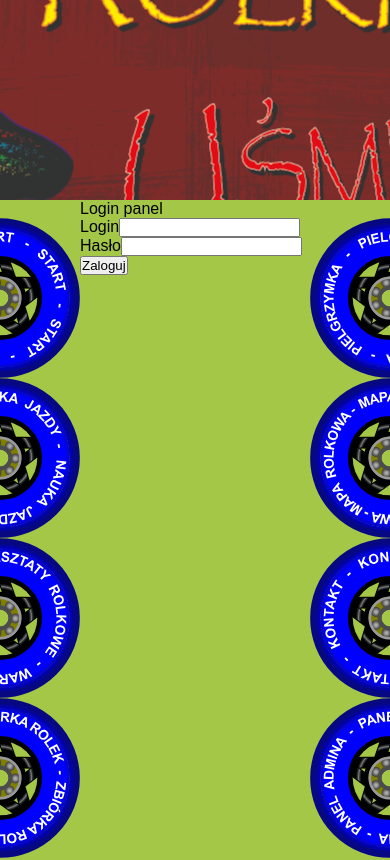
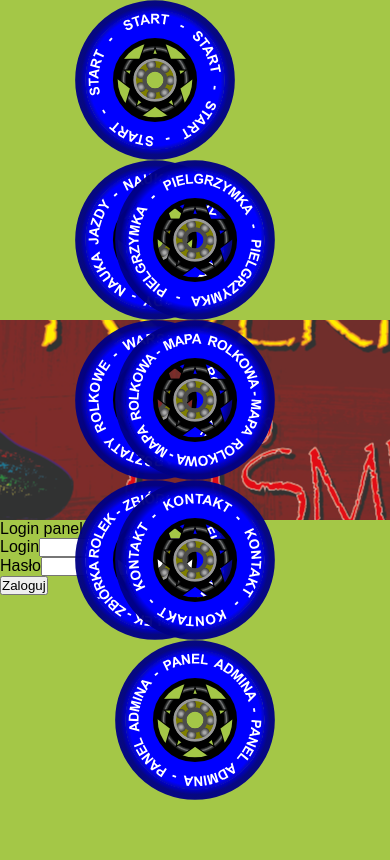
Before and after one commit to Keszua/Rolki_za_usmiech, a React (Create React App) app: page /login in a window 390 px wide. Shown: the top 860 px of the page. Built offline with nearby package versions, Linux system fonts and the light colour scheme.

Commit message:
Zamiana menu z li na div
Dopisałem
    "@material-ui/core": "^4.8.0",
    "@material-ui/icons": "^4.5.1",
I wywołałem polecenie npm install

```diff
--- a/package.json
+++ b/package.json
@@ -3,6 +3,8 @@
   "version": "0.1.0",
   "private": true,
   "dependencies": {
+    "@material-ui/core": "^4.8.0",
+    "@material-ui/icons": "^4.5.1",
     "@testing-library/jest-dom": "^4.2.4",
     "@testing-library/react": "^9.4.0",
     "@testing-library/user-event": "^7.2.1",
--- a/public/index.html
+++ b/public/index.html
@@ -1,5 +1,5 @@
 <!DOCTYPE html>
-<html lang="en">
+<html lang="pl">
   <head>
     <meta charset="utf-8" />
     <link rel="icon" href="%PUBLIC_URL%/favicon.ico" />
--- a/src/css/style.css
+++ b/src/css/style.css
@@ -29,6 +29,20 @@ html {
   .main {
     -ms-grid-columns: 80px 1fr 80px;
         grid-template-columns: 80px 1fr 80px;
+  }
+}
+
+@media (max-width: 800px) {
+  .main {
+    -ms-grid-columns: 1fr;
+        grid-template-columns: 1fr;
+    -ms-grid-rows: 160px 160px 200px minmax(130vh, 1fr) auto;
+        grid-template-rows: 160px 160px 200px minmax(130vh, 1fr) auto;
+        grid-template-areas: "menuL"
+ "menuR"
+ "header"
+ "page  "
+ "footer";
   }
 }
 
@@ -119,7 +133,13 @@ html {
 }
 
 .navigation a {
-  display: block;
+  display: -webkit-box;
+  display: -ms-flexbox;
+  display: flex;
+  -webkit-box-orient: vertical;
+  -webkit-box-direction: normal;
+      -ms-flex-direction: column;
+          flex-direction: column;
   width: 160px;
   height: 160px;
   text-decoration: none;
--- a/src/layouts/Navigation.js
+++ b/src/layouts/Navigation.js
@@ -1,4 +1,4 @@
-import React, {useRef, useEffect} from 'react';
+import React, {Component, useRef, useEffect} from 'react';
 import '../css/style.css';
 import { NavLink } from 'react-router-dom';
 import Animated1 from '../components/Anim-mouse-mow';
@@ -6,6 +6,8 @@ import Animated2 from '../components/Anim-pageYOffset';
 import AnimRotateLoop from '../components/Anim-rotate_loop';
 
 import { TweenMax, TimelineMax, Power3 } from 'gsap';
+import MenuRoundedIcon from '@material-ui/icons/MenuRounded';
+
 
 
 //import img1 from '../images/wheel3-640.png';
@@ -35,22 +37,17 @@ const list = [
     {name: "Panel admina",      img: img_pa, dir: "right", path: "/admin"},
 ]
 
-const Navigation = (props) => {
+class Navigation extends Component {
+    state = {
+        widthSize: 0,
+    }
 
-//-------------------------
-//Poczytać na : https://www.npmjs.com/package/react-gsap
-//Obejżeć https://www.youtube.com/watch?v=_-YfoAzIDzw
-    let logoItem = useRef('hello')
-    // useEffect(() => {
-    //   console.log("LogoItem:",logoItem);
-    //   //logoItem.style.display='none'; //efekt znikniecia
-    //   TweenMax.to(logoItem, 3, {x:100, ease: Power3.easeOut})
-    // }, [])
-//---------------------------
+
+    render() {
 
     let listShort = [];
     const LeftMenuCount = 4;
-    if(props.position==='left') {
+    if(this.props.position==='left') {
         listShort = list.slice(0, LeftMenuCount);
         listShort.forEach((el) => (el.dir = "left"));
     }
@@ -77,22 +74,83 @@ const Navigation = (props) => {
 
         return (
             <>
+                <nav>
 
-{/* --------------------------- */}
-        <img
-          ref={el => {logoItem = el}}
-            //src={img_1}
-        alt="" />
-{/* --------------------------- */}
-
-        <nav>
+                    {/* <MenuRoundedIcon color="primary"   className={this.props.position==='left' ? "nav-link__left-m-icon" : "nav-link__right-m-icon"} /> */}
                     <ul>
                         {menu}
                     </ul>
                 </nav>
                 <AnimRotateLoop  />
             </>
-  )
+        );
+    }
 }
 
+
+
+// const Navigation = (props) => {
+
+// //-------------------------
+// //Poczytać na : https://www.npmjs.com/package/react-gsap
+// //Obejżeć https://www.youtube.com/watch?v=_-YfoAzIDzw
+//     let logoItem = useRef('hello')
+//     // useEffect(() => {
+//     //   console.log("LogoItem:",logoItem);
+//     //   //logoItem.style.display='none'; //efekt znikniecia
+//     //   TweenMax.to(logoItem, 3, {x:100, ease: Power3.easeOut})
+//     // }, [])
+// //---------------------------
+
+//     let listShort = [];
+//     const LeftMenuCount = 4;
+//     if(props.position==='left') {
+//         listShort = list.slice(0, LeftMenuCount);
+//         listShort.forEach((el) => (el.dir = "left"));
+//     }
+//     else
+//         listShort = list.slice(LeftMenuCount);
+
+//     const menu = listShort.map(item => (
+//         <li key={item.name}>
+//             {/* <NavLink to={item.path} activeClassName="news-selected">{item.name}</NavLink>  */}
+//             <div className="nav-link">
+//                 <NavLink to={item.path} exact={item.exact} >
+//                     {/* <center> */}
+//                     {/* {item.name}  */}
+//                     <Animated2
+//                         className="wheel-1"
+//                         src={item.img}
+//                         direction={item.dir}
+//                     />
+//                     {/* </center> */}
+//                 </NavLink>
+//             </div>
+//         </li>
+//     ))
+
+//     return (
+//       <>
+
+// {/* --------------------------- */}
+//         <img
+//           ref={el => {logoItem = el}}
+//             //src={img_1}
+//         alt="" />
+// {/* --------------------------- */}
+
+//         <nav>
+//         {/* <MenuRoundedIcon style={{ color: green[500] }} /> */}
+//             <MenuRoundedIcon color="primary" />
+
+
+//           <ul>
+//             {menu}
+//           </ul>
+//         </nav>
+//         <AnimRotateLoop  />
+//       </>
+//   )
+// }
+
 export default Navigation;
--- a/src/layouts/_App.scss
+++ b/src/layouts/_App.scss
@@ -14,7 +14,7 @@
   display: grid;
   //grid-template-columns: $nav-whel-size  1fr                $nav-whel-size;
   grid-template-columns: $nav-whel-size  1fr                $nav-whel-size;
-  @media (max-width: 1200px) {
+  @media (max-width: 1200px) { //poniżej 1200
     grid-template-columns: $nav-whel-size/2  1fr                $nav-whel-size/2;
   }
 
@@ -22,8 +22,25 @@
   grid-template-areas:
   "header	  header 	  header"
   "menuL	  page     menuR"
-  ".		    footer		."
-  ;
+  ".		    footer		." ;
+
+  @media (max-width: 800px) { //poniżej 800
+    grid-template-columns:  1fr;
+    grid-template-rows:    $nav-whel-size
+                           $nav-whel-size
+                           200px                //dla  nagłówka
+                           minmax(130vh, 1fr)
+                           auto;
+
+    grid-template-areas:
+    "menuL"
+    "menuR"
+    "header"
+    "page  "
+    "footer" ;
+
+  }
+
   min-height: 100%;
   background-color: $bg-main-color;
   overflow-x: hidden;  //utnij to co wystaje
--- a/src/layouts/_Navigation.scss
+++ b/src/layouts/_Navigation.scss
@@ -9,6 +9,11 @@
     }
 
     .nav-link {
+        // display: grid;
+        // grid-auto-flow: row;
+
+        // display: flex;
+        // flex-direction: column;
 
         img{
             //position: relative;
@@ -21,7 +26,10 @@
     }
 
     a {
-        display: block;
+        //display: block;
+        display: flex;
+        flex-direction: column;
+
         width: $nav-whel-size;
         height: $nav-whel-size;
         text-decoration: none;
```
Also changed, not shown: 2 other files (tests, documents, lock files or other folders). Lines whose indentation alone changed are shown as unchanged.
